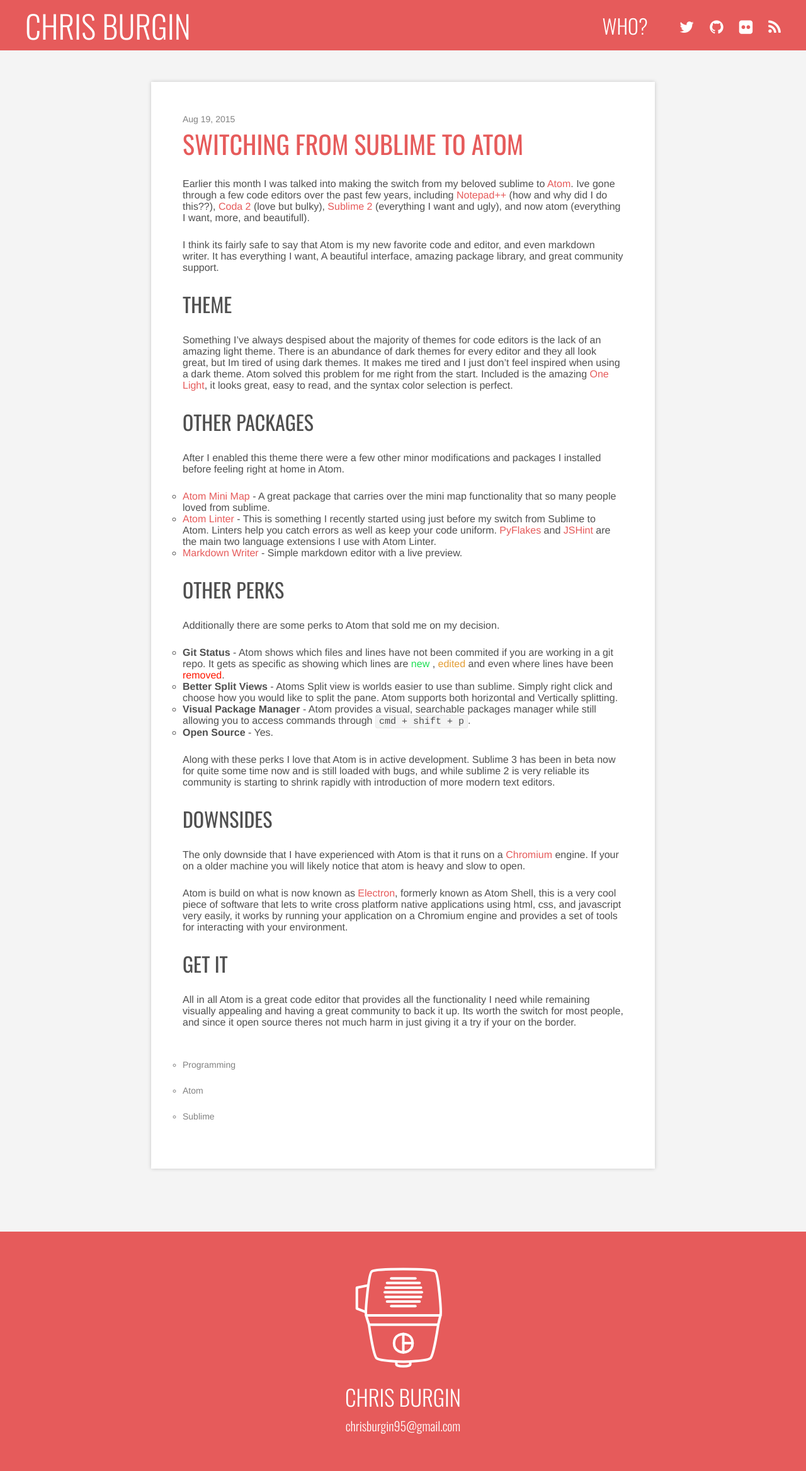
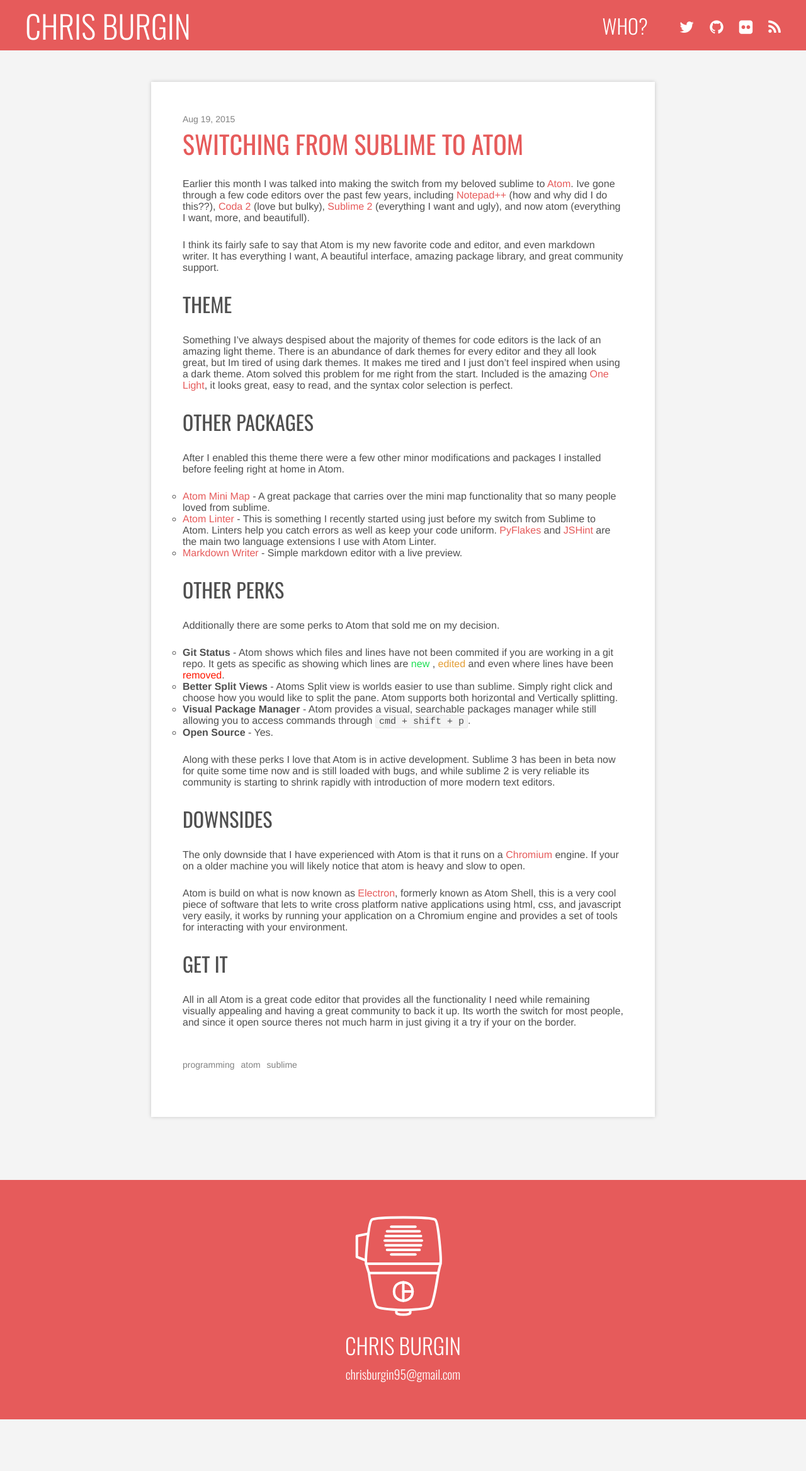
Before and after one commit to chris-burgin/chrisburgin95.github.io, a Jekyll site: the page built from index.html, in a window 1280 px wide. Shown: the whole page at 63% size. Built offline with Jekyll 4.4.1, drawn with Linux system fonts in a browser that asks for light colours; nearby versions of some CDN libraries; some web fonts are replaced; the list of posts is cut into pages by our own code; after the commit the page ends 2253 px from its top, so only the background shows below that.

Commit message:
Tags Styling

```diff
--- a/_posts/2015-8-19-Sublime-to-Atom.markdown
+++ b/_posts/2015-8-19-Sublime-to-Atom.markdown
@@ -2,7 +2,8 @@
 layout: post
 title:  "Switching from Sublime to Atom"
 date:   2015-08-19
-categories: Programming Atom Sublime
+categories: Programming
+tags: programming atom sublime
 ---
 Earlier this month I was talked into making the switch from my beloved sublime to [Atom][atom]. Ive gone through a few code editors over the past few years, including [Notepad++][notepad] (how and why did I do this??), [Coda 2][coda] (love but bulky), [Sublime 2][sublime] (everything I want and ugly), and now atom (everything I want, more, and beautifull).
 
--- a/_sass/_layout.scss
+++ b/_sass/_layout.scss
@@ -105,6 +105,15 @@
         box-shadow: 0px 0px 6px 0px rgba(0,0,0,0.19);
         margin-bottom: 50px;
     }
+
+    ul.post-meta {
+        list-style: none;
+        display: flex;
+
+        > li:not(:first-child) {
+            padding-left: 10px;
+        }
+    }
 }
 
 .post-meta {
--- a/index.html
+++ b/index.html
@@ -10,14 +10,16 @@
             <h1>
                 <a class="post-link" href="{{ post.url | prepend: site.baseurl }}">{{ post.title }}</a>
             </h1>
+
             <div class="post-content">
                 {{ post.content }}
             </div>
-            {% for tag in post.categories %}
+
             <ul class="post-meta">
+            {% for tag in post.tags %}
                  <li> {{tag}} </li>
+            {% endfor %}
             </ul>
-            {% endfor %}
         </li>
     {% endfor %}
     </ul>
```
Also changed, not shown: 5 other files.
